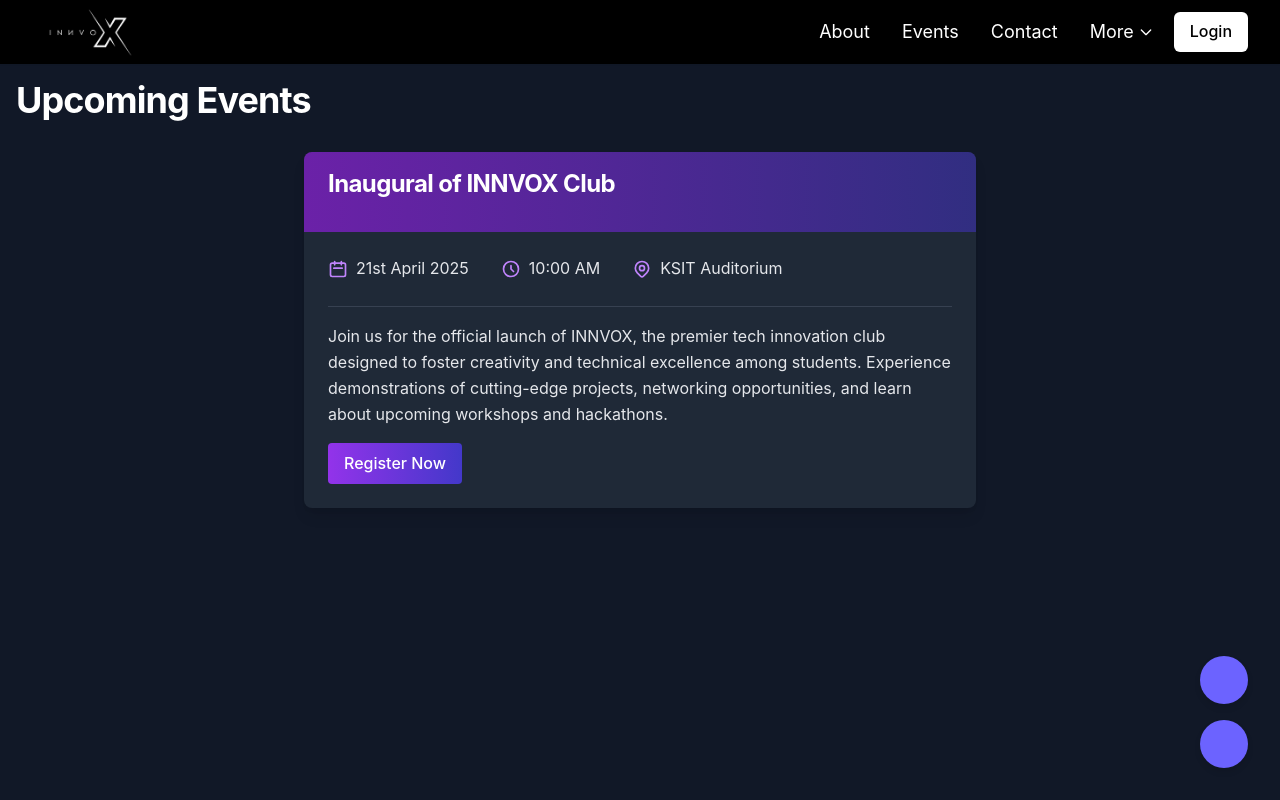
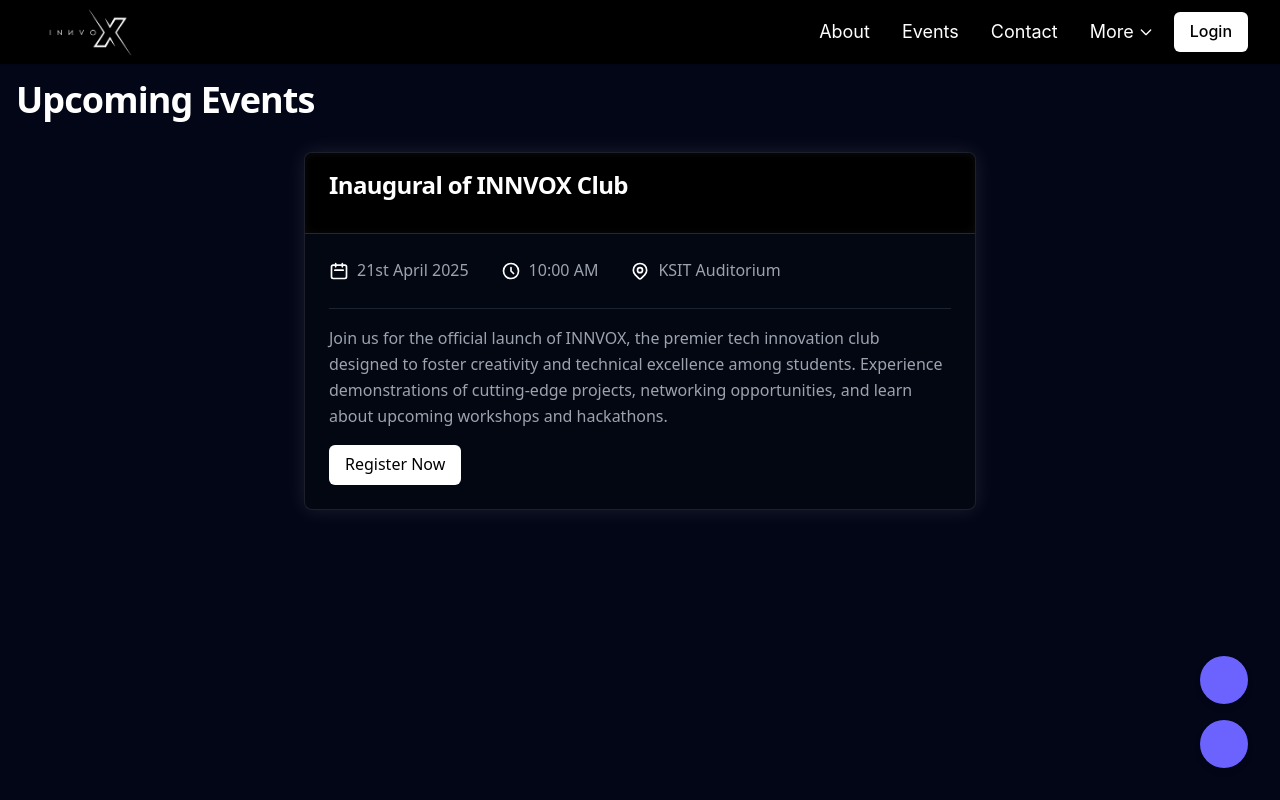
Before and after one commit to vinsmokejazz/innvox-main, a React (Vite) app in the folder innvox-fe/: page /events in a window 1280 px wide. Shown: the top 800 px of the page. Built offline with nearby package versions, Linux system fonts and the light colour scheme; a web font is replaced by a local one.

Commit message:
Revamp EventsPage layout with updated styles for improved aesthetics and user experience. Change background colors, enhance card design with glow effects, and update button styles for better interaction. Adjust text colors for better readability and add hover effects to elements.

```diff
--- a/innvox-fe/src/pages/EventsPage.jsx
+++ b/innvox-fe/src/pages/EventsPage.jsx
@@ -2,36 +2,45 @@
 
 const EventsPage = () => {
   return (
-    <div className="min-h-screen bg-gray-900 py-20">
+    <div className="min-h-screen bg-slate-950 py-20">
       <div className="container mx-auto px-4">
-        <h1 className="text-4xl font-bold text-white mb-8 font-[system-ui,-apple-system,BlinkMacSystemFont,'Segoe UI',Roboto] tracking-tight">Upcoming Events</h1>
+        <h1 className="text-4xl font-bold text-white mb-8 font-[system-ui] tracking-tight">Upcoming Events</h1>
 
         {/* Event Card */}
-        <div className="bg-gray-800 rounded-lg overflow-hidden shadow-lg max-w-2xl mx-auto transform transition duration-300 hover:scale-[1.02] hover:shadow-2xl">
+        <div className="bg-gray-950 rounded-lg overflow-hidden shadow-[0_0_20px_rgba(255,255,255,0.1)] max-w-2xl mx-auto
+            transform transition duration-300 hover:scale-[1.02] hover:shadow-[0_0_30px_rgba(255,255,255,0.2)]
+            relative group border border-white/10">
+          {/* Glow effect container */}
+          <div className="absolute inset-0 rounded-lg glow-effect opacity-20 group-hover:opacity-30 transition-opacity"></div>
+
           {/* Card Header with Gradient */}
-          <div className="bg-gradient-to-r from-purple-800 to-indigo-900 px-6 py-4">
-            <h2 className="text-2xl font-bold text-white font-[system-ui,-apple-system,BlinkMacSystemFont,'Segoe UI',Roboto] tracking-tight">Inaugural of INNVOX Club</h2>
+          <div className="bg-black border-b border-slate-800 px-6 py-4 relative z-10
+              shadow-[inset_0_1px_8px_rgba(255,255,255,0.05)]">
+            <h2 className="text-2xl font-bold text-white font-[system-ui] tracking-tight">Inaugural of INNVOX Club</h2>
           </div>
 
           {/* Card Content */}
-          <div className="p-6 text-gray-200 font-[system-ui,-apple-system,BlinkMacSystemFont,'Segoe UI',Roboto]">
+          <div className="p-6 text-gray-400 font-[system-ui] relative z-10">
             <div className="flex flex-col md:flex-row mb-6">
+              {/* Date */}
               <div className="flex items-center mb-3 md:mb-0 md:mr-8">
-                <svg className="w-5 h-5 text-purple-400 mr-2" fill="none" stroke="currentColor" viewBox="0 0 24 24" xmlns="http://www.w3.org/2000/svg">
+                <svg className="w-5 h-5 text-white mr-2" fill="none" stroke="currentColor" viewBox="0 0 24 24">
                   <path strokeLinecap="round" strokeLinejoin="round" strokeWidth="2" d="M8 7V3m8 4V3m-9 8h10M5 21h14a2 2 0 002-2V7a2 2 0 00-2-2H5a2 2 0 00-2 2v12a2 2 0 002 2z"></path>
                 </svg>
                 <span>21st April 2025</span>
               </div>
 
+              {/* Time */}
               <div className="flex items-center mb-3 md:mb-0 md:mr-8">
-                <svg className="w-5 h-5 text-purple-400 mr-2" fill="none" stroke="currentColor" viewBox="0 0 24 24" xmlns="http://www.w3.org/2000/svg">
+                <svg className="w-5 h-5 text-white mr-2" fill="none" stroke="currentColor" viewBox="0 0 24 24">
                   <path strokeLinecap="round" strokeLinejoin="round" strokeWidth="2" d="M12 8v4l3 3m6-3a9 9 0 11-18 0 9 9 0 0118 0z"></path>
                 </svg>
                 <span>10:00 AM</span>
               </div>
 
+              {/* Location */}
               <div className="flex items-center">
-                <svg className="w-5 h-5 text-purple-400 mr-2" fill="none" stroke="currentColor" viewBox="0 0 24 24" xmlns="http://www.w3.org/2000/svg">
+                <svg className="w-5 h-5 text-white mr-2" fill="none" stroke="currentColor" viewBox="0 0 24 24">
                   <path strokeLinecap="round" strokeLinejoin="round" strokeWidth="2" d="M17.657 16.657L13.414 20.9a1.998 1.998 0 01-2.827 0l-4.244-4.243a8 8 0 1111.314 0z"></path>
                   <path strokeLinecap="round" strokeLinejoin="round" strokeWidth="2" d="M15 11a3 3 0 11-6 0 3 3 0 016 0z"></path>
                 </svg>
@@ -39,19 +48,38 @@
               </div>
             </div>
 
-            <div className="border-t border-gray-700 pt-4">
+            <div className="border-t border-gray-700/50 pt-4">
               <p className="mb-4 leading-relaxed">
                 Join us for the official launch of INNVOX, the premier tech innovation club designed to foster creativity and technical excellence among students.
                 Experience demonstrations of cutting-edge projects, networking opportunities, and learn about upcoming workshops and hackathons.
               </p>
 
-              <button className="bg-gradient-to-r from-purple-600 to-indigo-700 hover:from-purple-700 hover:to-indigo-800 text-white font-medium py-2 px-4 rounded transition duration-300 ease-in-out transform hover:-translate-y-1">
-                Register Now
+              <button className="inline-flex items-center justify-center rounded-md text-md
+                bg-white text-black h-10 px-4 py-2 transition-all duration-300
+                hover:shadow-[0_0_20px_rgba(255,255,255,0.8)] relative overflow-hidden
+                before:absolute before:inset-0 before:bg-white/10 before:opacity-0 hover:before:opacity-100
+                before:transition-opacity before:duration-300">
+                <span className="relative z-10">Register Now</span>
               </button>
             </div>
           </div>
         </div>
       </div>
+
+      <style jsx>{`
+        .glow-effect {
+          background: radial-gradient(800px circle at var(--x) var(--y),
+            rgba(255,255,255,0.15) 0%,
+            rgba(255,255,255,0) 80%);
+          pointer-events: none;
+        }
+
+        .group:hover .glow-effect {
+          background: radial-gradient(600px circle at var(--x) var(--y),
+            rgba(255,255,255,0.2) 0%,
+            rgba(255,255,255,0) 80%;
+        }
+      `}</style>
     </div>
   );
 };
```
